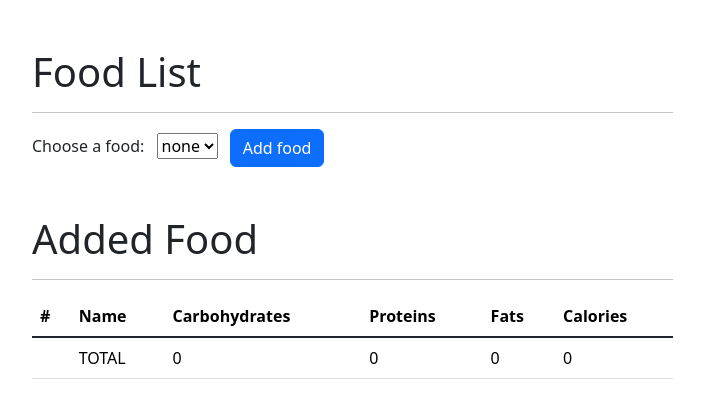
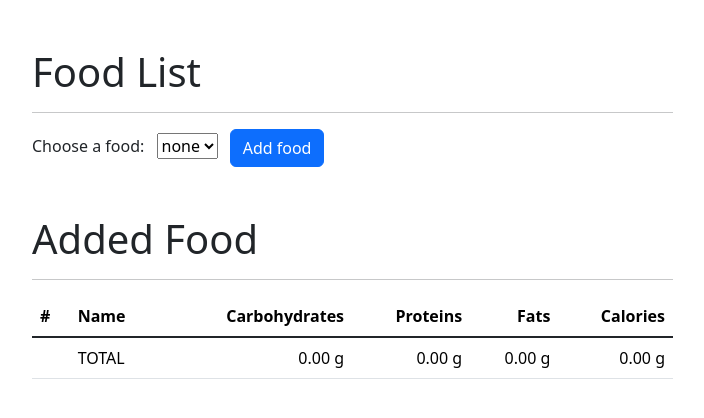
Before and after one commit to stanislavtz/calories_tracker, a Django app: page / in a window 1280 px wide. Shown: the top 418 px of the page, without its empty margins (50-754 px from the left). Run offline with Django 5.2, Linux system fonts and the light colour scheme; the visitor is signed in with stand-in values (Sample User, id 1); data that the repository does not hold is empty.

Commit message:
Add django filters in template

```diff
--- a/myapp/templates/myapp/index.html
+++ b/myapp/templates/myapp/index.html
@@ -41,10 +41,10 @@
                       <tr>
                         <th scope="col">#</th>
                         <th scope="col">Name</th>
-                        <th scope="col">Carbohydrates</th>
-                        <th scope="col">Proteins</th>
-                        <th scope="col">Fats</th>
-                        <th scope="col">Calories</th>
+                        <th scope="col" class="text-end">Carbohydrates</th>
+                        <th scope="col" class="text-end">Proteins</th>
+                        <th scope="col" class="text-end">Fats</th>
+                        <th scope="col" class="text-end">Calories</th>
                       </tr>
                     </thead>
                     <tbody class="table-group-divider">
@@ -52,20 +52,20 @@
                             <tr>
                                 <th scope="row">{{ consume.curr_number }}</th>
                                 <td>{{ consume.consumed_food.name }}</td>
-                                <td>{{ consume.consumed_food.carbs }}</td>
-                                <td>{{ consume.consumed_food.proteins }}</td>
-                                <td>{{ consume.consumed_food.fats }}</td>
-                                <td>{{ consume.consumed_food.calories }}</td>
+                                <td class="text-end">{{ consume.consumed_food.carbs|floatformat:2 }} g</td>
+                                <td class="text-end">{{ consume.consumed_food.proteins|floatformat:2 }} g</td>
+                                <td class="text-end">{{ consume.consumed_food.fats|floatformat:2 }} g</td>
+                                <td class="text-end">{{ consume.consumed_food.calories|floatformat:2 }} g</td>
                             </tr>
                         {% endfor %}
                     </tbody>
                     <tfoot class="table-group-divider">
                         <th scope="row"></th>
                         <td class="text-left">TOTAL</td>
-                        <td>{{ total_carbs }}</td>
-                        <td>{{ total_proteins }}</td>
-                        <td>{{ total_fats }}</td>
-                        <td>{{ total_calories }}</td>
+                        <td class="text-end">{{ total_carbs|floatformat:2 }} g</td>
+                        <td class="text-end">{{ total_proteins|floatformat:2 }} g</td>
+                        <td class="text-end">{{ total_fats|floatformat:2 }} g</td>
+                        <td class="text-end">{{ total_calories|floatformat:2 }} g</td>
                     </tfoot>
                   </table>
             </div>
--- a/myapp/views.py
+++ b/myapp/views.py
@@ -19,9 +19,9 @@ def index(request):
     for i in range(len(user_consumed_food)):
         user_consumed_food[i].curr_number = i+1
 
-    total_carbs = round(sum(f.consumed_food.carbs for f in user_consumed_food), 2)
-    total_proteins = round(sum(f.consumed_food.proteins for f in user_consumed_food), 2)
-    total_fats = round(sum(f.consumed_food.fats for f in user_consumed_food), 2)
+    total_carbs = sum(f.consumed_food.carbs for f in user_consumed_food)
+    total_proteins = sum(f.consumed_food.proteins for f in user_consumed_food)
+    total_fats = sum(f.consumed_food.fats for f in user_consumed_food)
     total_calories = sum(f.consumed_food.calories for f in user_consumed_food)
 
     context = {
```
